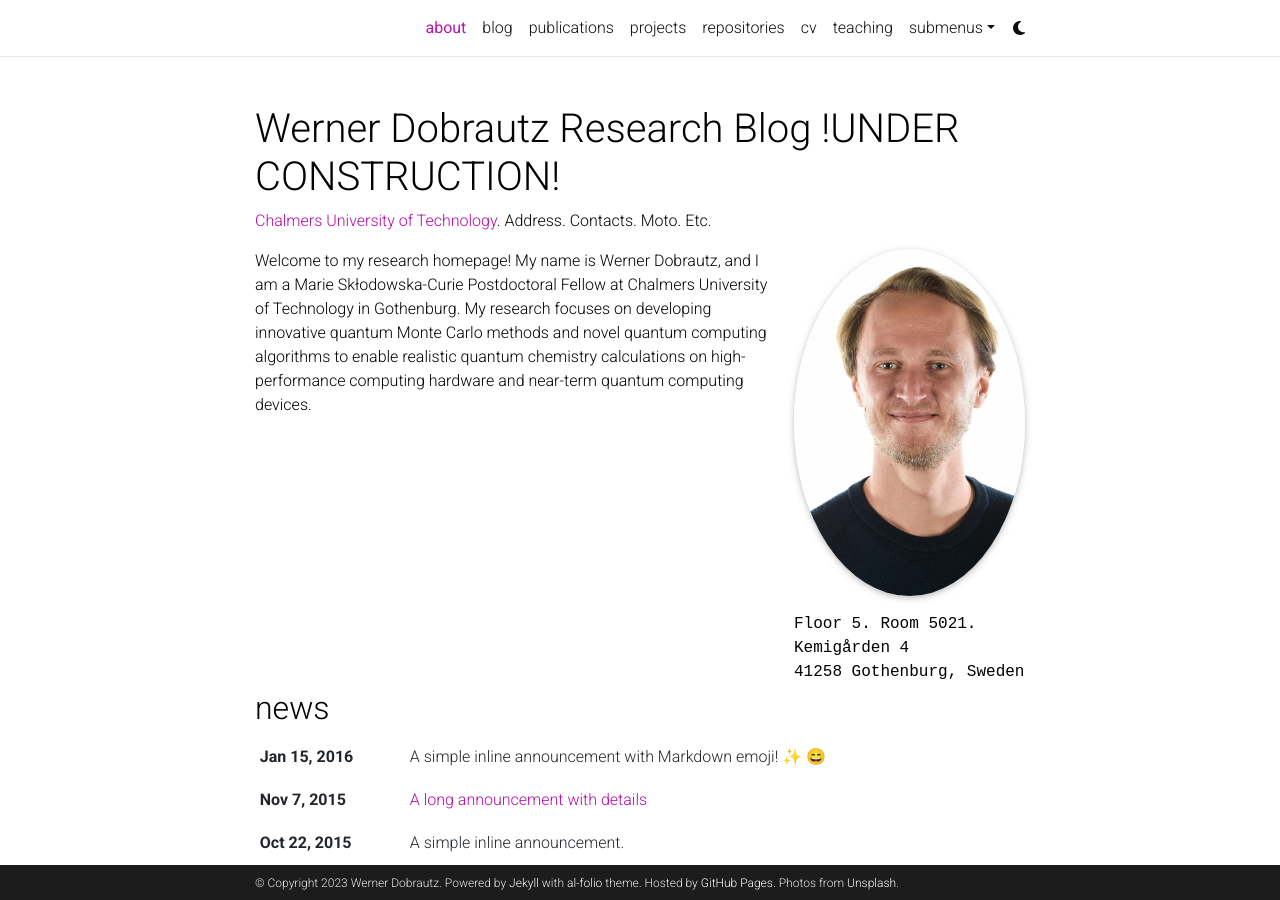
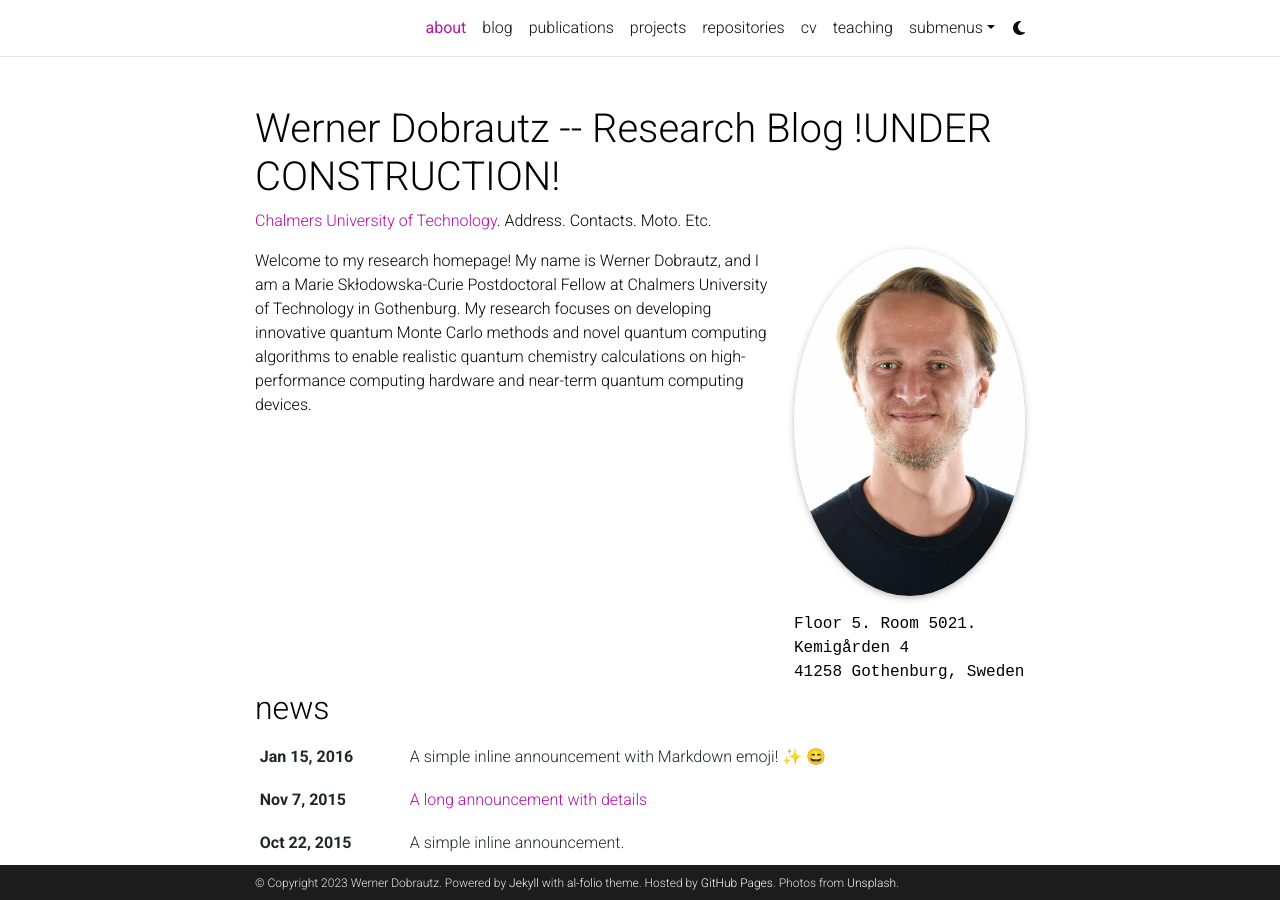
Before and after one commit to dobrautz/dobrautz.github.io, a Jekyll site: the page built from _pages/about.md, in a window 1280 px wide and 900 px high. Built offline with Jekyll 4.4.1, drawn with Linux system fonts in a browser that asks for light colours; full-size pictures stand in for the smaller copies a plugin makes; emoji names are drawn with the system emoji font; comment, search, counter and statistics services are not loaded; a style sheet for code colours, icons or effects is not loaded.

```diff
--- a/_config.yml
+++ b/_config.yml
@@ -2,7 +2,7 @@
 # Site settings
 # -----------------------------------------------------------------------------
 
-title: Werner Dobrautz  Research Blog  !UNDER CONSTRUCTION! # the website title (if blank, full name will be used instead)
+title: 'Werner Dobrautz -- Research Blog  !UNDER CONSTRUCTION!' # the website title (if blank, full name will be used instead)
 first_name: Werner
 middle_name:
 last_name: Dobrautz
```
